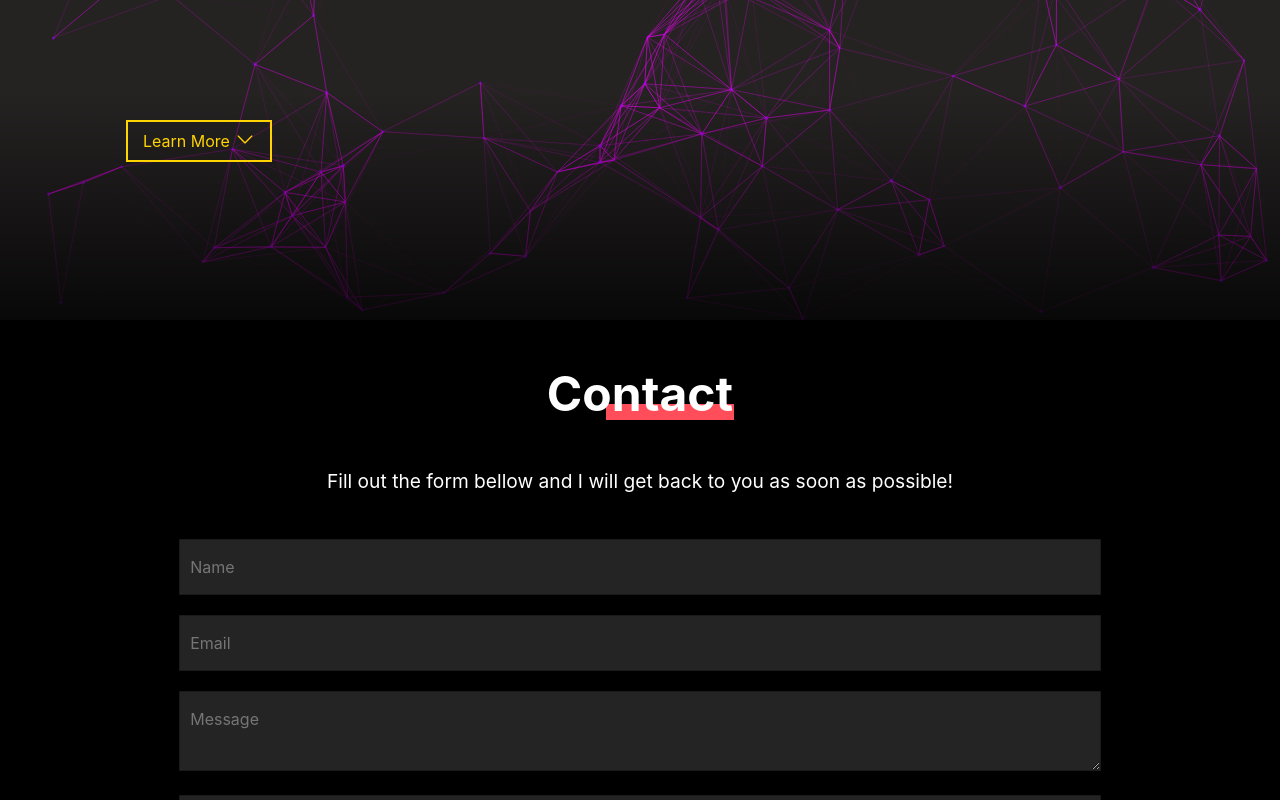
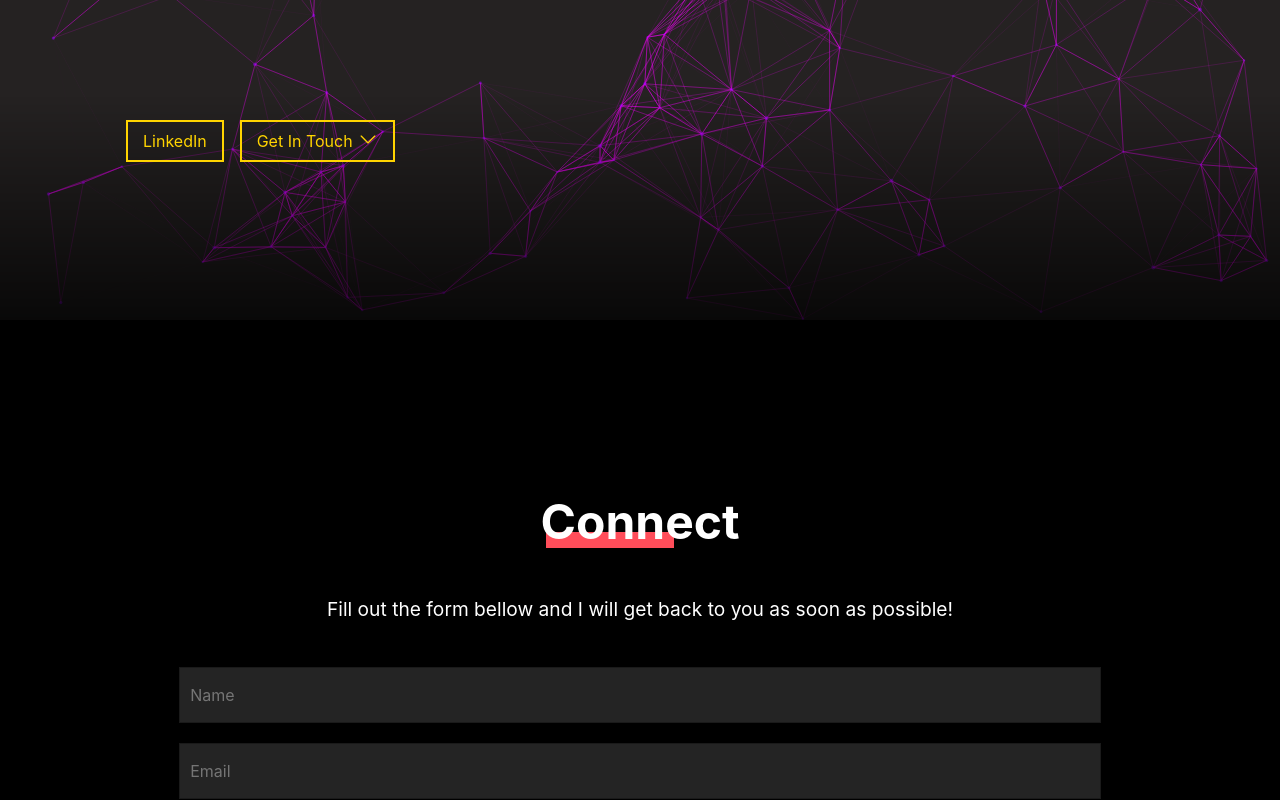
Before and after one commit to daniel-bly/resume-site, a Next.js app: page / in a window 1280 px wide. Shown: the part 480-1280 px from the top of the page. Built offline with nearby package versions, Linux system fonts and the light colour scheme.

Commit message:
Updated copy

```diff
--- a/pages/index.tsx
+++ b/pages/index.tsx
@@ -219,19 +219,23 @@ const Home: NextPage = () => {
         <Typewriter
           onInit={(typewriter) => {
             typewriter.changeDelay(50)
-              .typeString('<span>Hi,<br/> I am <span style="color: #ffd400;">Daniel</span></span>')
+              .typeString('<span>Hi, I\'m <span style="color: #ffd400;">Dan</span></span>')
               .pauseFor(500)
-              .typeString("<br/><span>A Full-Stack SaaS Developer</span>")
+              .typeString("<br/><span>Full-Stack Dev &<br/> Technical Lead</span>")
               .callFunction(() => setAnimComplete(true))
               .start()
           }} />
-          {isAnimComplete && <div style={{ fontSize: "1.6rem", fontWeight: 300, marginTop: 10, animation: "3s ease 0s normal forwards 1 fadein" }}>Coming Soon...</div>}
           </div>
       </div>
-      <a href="#contact">
-        Learn More
-        <Image src="/res/down.svg" alt="Cross" width={15} height={15} />
-      </a>
+      <div className="button-wrapper">
+        <a href="https://www.linkedin.com/in/daniel-bly/" target='_blank'>
+          LinkedIn
+        </a>
+        <a href="#contact">
+          Get In Touch
+          <Image src="/res/down.svg" alt="Cross" width={15} height={15} />
+        </a>
+      </div>
     </div>
 
     <LoadingPopup showPopup={loadingPopup} />
@@ -239,7 +243,7 @@ const Home: NextPage = () => {
     <FailurePopup setFailPopup={setFailPopup} showPopup={failPopup} />
     <div className="anchor" id="contact" />
     <div className="contact-wrapper" ref={contactRef}>
-      <h1 className="heading">Contact</h1>
+      <h1 className="heading">Connect</h1>
       <div className="flex-wrapper">
         <div className="text-wrapper">
           <p>Fill out the form bellow and I will get back to you as soon as possible! {/* You can also <a href="/downloads/daniel-bly-developer-cv-2023.pdf" download={'daniel-bly-developer-cv-2023.pdf'}>download a copy of my CV.</a> */}</p>
--- a/styles/landing.css
+++ b/styles/landing.css
@@ -36,10 +36,15 @@
     width: 80%
 }
 
-.landing-wrapper a {
+.landing-wrapper .button-wrapper {
+    display: flex;
+    gap: 20px;
     position: absolute;
     bottom: 20%;
     left: 10%;
+}
+
+.landing-wrapper a {
     color: #ffd400;
     z-index: 1000;
     border: 0 solid;
@@ -50,7 +55,12 @@
     text-shadow: none;
     transition: all 0ms cubic-bezier(0.19, 1, 0.22, 1);
     padding: 10px 15px;
-}.landing-wrapper a:hover {
+}
+.landing-wrapper a:first {
+    color: white;
+    outline-color: white;
+}
+.landing-wrapper a:hover {
     border: 1px solid;
     outline-color: rgba(255, 255, 255, 0);
     outline-offset: 15px;
@@ -119,7 +129,7 @@
     display: block;
     position: relative;
     margin: 0 auto;
-    left: 1.9rem;
+    right: 1.9rem;
     top: 3.4rem;
     z-index: -1;
 }
@@ -295,11 +305,14 @@
     color: white;
     position: relative;
     padding: 0 14vw;
+    min-height: 100vh;
+    padding-top: 10%;
 }
 .contact-wrapper .flex-wrapper {
     display: flex;
     flex-direction: column;
     align-items: center;
+    justify-content: center;
 }
 .contact-wrapper .flex-wrapper .text-wrapper {
     font-size: 1.2rem;
```
